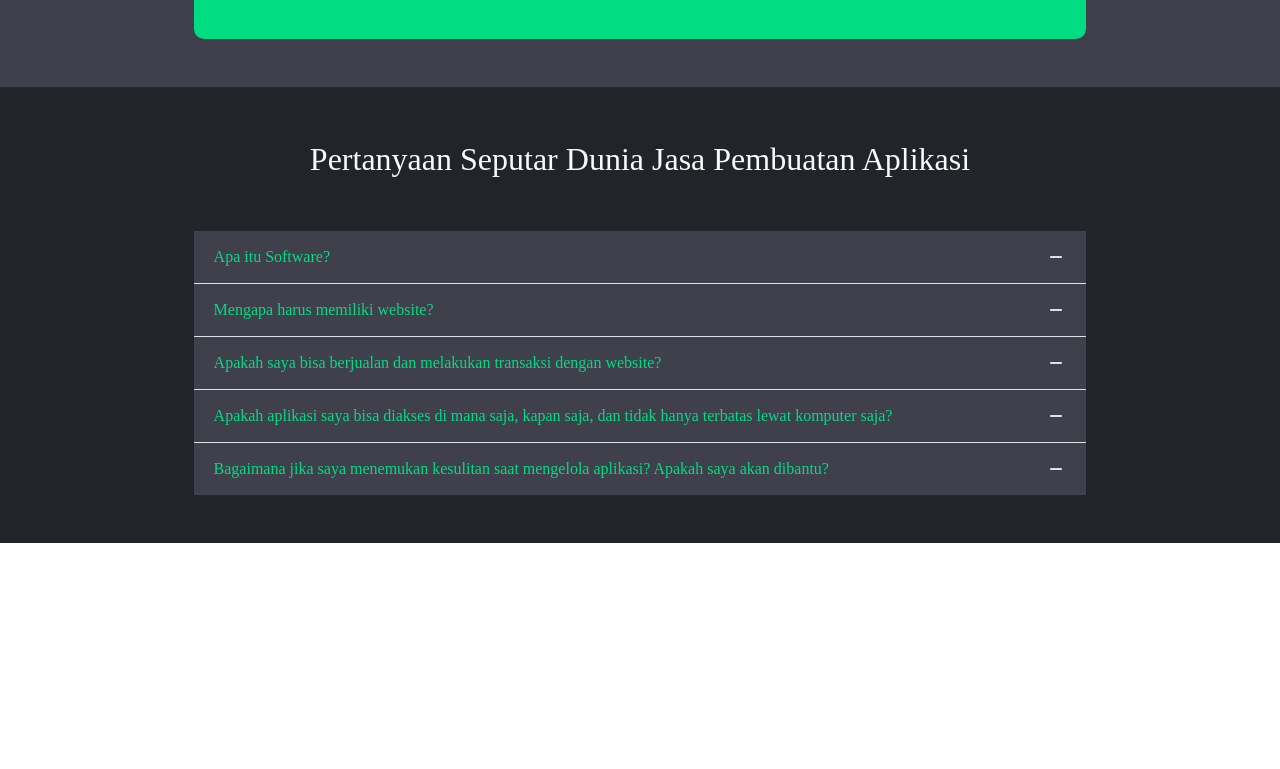
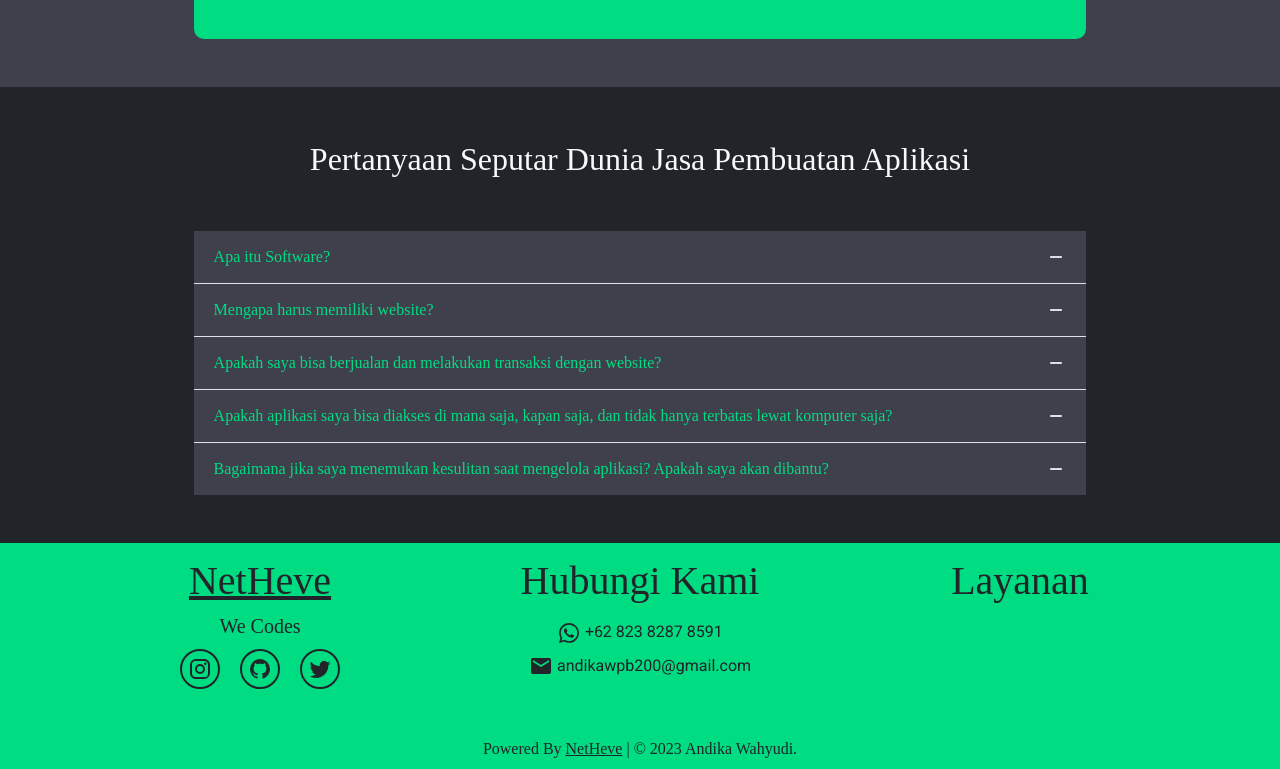
Before and after one commit to gsnipedev/andika-biz, a Nuxt app: page / in a window 1280 px wide. Shown: the part 1756-2525 px from the top of the page. Before the commit the page ends 2299 px from the top, so only its background shows below. Built offline with nearby package versions, Linux system fonts and the light colour scheme; a web font is replaced by a local one.

Commit message:
add footer

```diff
--- /dev/null
+++ b/components/GFooter.vue
@@ -0,0 +1,122 @@
+<template>
+  <footer class="footer p-2">
+    <div class="container">
+      <div class="row">
+        <div class="col-12 col-lg-4 text-center">
+          <p class="big-title fs-1 patua m-0">NetHeve</p>
+          <p class="sub-title fs-5 patua m-0">We Codes</p>
+
+          <div class="d-flex justify-content-center mt-2" style="gap: 20px">
+            <button class="soc-button">
+              <svg style="width: 24px; height: 24px" viewBox="0 0 24 24">
+                <path
+                  fill="currentColor"
+                  d="M7.8,2H16.2C19.4,2 22,4.6 22,7.8V16.2A5.8,5.8 0 0,1 16.2,22H7.8C4.6,22 2,19.4 2,16.2V7.8A5.8,5.8 0 0,1 7.8,2M7.6,4A3.6,3.6 0 0,0 4,7.6V16.4C4,18.39 5.61,20 7.6,20H16.4A3.6,3.6 0 0,0 20,16.4V7.6C20,5.61 18.39,4 16.4,4H7.6M17.25,5.5A1.25,1.25 0 0,1 18.5,6.75A1.25,1.25 0 0,1 17.25,8A1.25,1.25 0 0,1 16,6.75A1.25,1.25 0 0,1 17.25,5.5M12,7A5,5 0 0,1 17,12A5,5 0 0,1 12,17A5,5 0 0,1 7,12A5,5 0 0,1 12,7M12,9A3,3 0 0,0 9,12A3,3 0 0,0 12,15A3,3 0 0,0 15,12A3,3 0 0,0 12,9Z"
+                />
+              </svg>
+            </button>
+
+            <button class="soc-button">
+              <svg style="width: 24px; height: 24px" viewBox="0 0 24 24">
+                <path
+                  fill="currentColor"
+                  d="M12,2A10,10 0 0,0 2,12C2,16.42 4.87,20.17 8.84,21.5C9.34,21.58 9.5,21.27 9.5,21C9.5,20.77 9.5,20.14 9.5,19.31C6.73,19.91 6.14,17.97 6.14,17.97C5.68,16.81 5.03,16.5 5.03,16.5C4.12,15.88 5.1,15.9 5.1,15.9C6.1,15.97 6.63,16.93 6.63,16.93C7.5,18.45 8.97,18 9.54,17.76C9.63,17.11 9.89,16.67 10.17,16.42C7.95,16.17 5.62,15.31 5.62,11.5C5.62,10.39 6,9.5 6.65,8.79C6.55,8.54 6.2,7.5 6.75,6.15C6.75,6.15 7.59,5.88 9.5,7.17C10.29,6.95 11.15,6.84 12,6.84C12.85,6.84 13.71,6.95 14.5,7.17C16.41,5.88 17.25,6.15 17.25,6.15C17.8,7.5 17.45,8.54 17.35,8.79C18,9.5 18.38,10.39 18.38,11.5C18.38,15.32 16.04,16.16 13.81,16.41C14.17,16.72 14.5,17.33 14.5,18.26C14.5,19.6 14.5,20.68 14.5,21C14.5,21.27 14.66,21.59 15.17,21.5C19.14,20.16 22,16.42 22,12A10,10 0 0,0 12,2Z"
+                />
+              </svg>
+            </button>
+
+            <button class="soc-button">
+              <svg style="width: 24px; height: 24px" viewBox="0 0 24 24">
+                <path
+                  fill="currentColor"
+                  d="M22.46,6C21.69,6.35 20.86,6.58 20,6.69C20.88,6.16 21.56,5.32 21.88,4.31C21.05,4.81 20.13,5.16 19.16,5.36C18.37,4.5 17.26,4 16,4C13.65,4 11.73,5.92 11.73,8.29C11.73,8.63 11.77,8.96 11.84,9.27C8.28,9.09 5.11,7.38 3,4.79C2.63,5.42 2.42,6.16 2.42,6.94C2.42,8.43 3.17,9.75 4.33,10.5C3.62,10.5 2.96,10.3 2.38,10C2.38,10 2.38,10 2.38,10.03C2.38,12.11 3.86,13.85 5.82,14.24C5.46,14.34 5.08,14.39 4.69,14.39C4.42,14.39 4.15,14.36 3.89,14.31C4.43,16 6,17.26 7.89,17.29C6.43,18.45 4.58,19.13 2.56,19.13C2.22,19.13 1.88,19.11 1.54,19.07C3.44,20.29 5.7,21 8.12,21C16,21 20.33,14.46 20.33,8.79C20.33,8.6 20.33,8.42 20.32,8.23C21.16,7.63 21.88,6.87 22.46,6Z"
+                />
+              </svg>
+            </button>
+          </div>
+        </div>
+        <div class="col-12 col-lg-4 text-center">
+          <p class="big-title-2 fs-1 patua m-0 mb-2">Hubungi Kami</p>
+          <div class="mb-2">
+            <span>
+              <svg style="width: 24px; height: 24px" viewBox="0 0 24 24">
+                <path
+                  fill="currentColor"
+                  d="M12.04 2C6.58 2 2.13 6.45 2.13 11.91C2.13 13.66 2.59 15.36 3.45 16.86L2.05 22L7.3 20.62C8.75 21.41 10.38 21.83 12.04 21.83C17.5 21.83 21.95 17.38 21.95 11.92C21.95 9.27 20.92 6.78 19.05 4.91C17.18 3.03 14.69 2 12.04 2M12.05 3.67C14.25 3.67 16.31 4.53 17.87 6.09C19.42 7.65 20.28 9.72 20.28 11.92C20.28 16.46 16.58 20.15 12.04 20.15C10.56 20.15 9.11 19.76 7.85 19L7.55 18.83L4.43 19.65L5.26 16.61L5.06 16.29C4.24 15 3.8 13.47 3.8 11.91C3.81 7.37 7.5 3.67 12.05 3.67M8.53 7.33C8.37 7.33 8.1 7.39 7.87 7.64C7.65 7.89 7 8.5 7 9.71C7 10.93 7.89 12.1 8 12.27C8.14 12.44 9.76 14.94 12.25 16C12.84 16.27 13.3 16.42 13.66 16.53C14.25 16.72 14.79 16.69 15.22 16.63C15.7 16.56 16.68 16.03 16.89 15.45C17.1 14.87 17.1 14.38 17.04 14.27C16.97 14.17 16.81 14.11 16.56 14C16.31 13.86 15.09 13.26 14.87 13.18C14.64 13.1 14.5 13.06 14.31 13.3C14.15 13.55 13.67 14.11 13.53 14.27C13.38 14.44 13.24 14.46 13 14.34C12.74 14.21 11.94 13.95 11 13.11C10.26 12.45 9.77 11.64 9.62 11.39C9.5 11.15 9.61 11 9.73 10.89C9.84 10.78 10 10.6 10.1 10.45C10.23 10.31 10.27 10.2 10.35 10.04C10.43 9.87 10.39 9.73 10.33 9.61C10.27 9.5 9.77 8.26 9.56 7.77C9.36 7.29 9.16 7.35 9 7.34C8.86 7.34 8.7 7.33 8.53 7.33Z"
+                />
+              </svg>
+            </span>
+
+            <a class="heebo"> +62 823 8287 8591</a>
+          </div>
+
+          <div>
+            <span>
+              <svg style="width: 24px; height: 24px" viewBox="0 0 24 24">
+                <path
+                  fill="currentColor"
+                  d="M20,8L12,13L4,8V6L12,11L20,6M20,4H4C2.89,4 2,4.89 2,6V18A2,2 0 0,0 4,20H20A2,2 0 0,0 22,18V6C22,4.89 21.1,4 20,4Z"
+                />
+              </svg>
+            </span>
+
+            <a class="heebo"> andikawpb200@gmail.com</a>
+          </div>
+        </div>
+        <div class="col-12 col-lg-4 text-center">
+          <p class="fs-1 patua">Layanan</p>
+        </div>
+      </div>
+
+      <div class="patua text-center mt-5">Powered By <u>NetHeve</u> | © 2023 Andika Wahyudi.</div>
+    </div>
+  </footer>
+</template>
+
+<style scoped lang="scss">
+.footer {
+  background-color: $green;
+}
+
+.big-title {
+  text-decoration: underline;
+}
+
+a {
+  color: inherit;
+  cursor: pointer;
+  text-decoration: none;
+
+  &:hover {
+    font-weight: bold;
+  }
+}
+
+.soc-button {
+  border-radius: 9999px;
+  aspect-ratio: 1;
+  display: grid;
+  place-items: center;
+  transition: 0.2s all;
+
+  background-color: $green;
+  color: $altdark;
+  border: 2px solid $altdark;
+
+  &:hover {
+    background-color: $altdark;
+    color: $green;
+    border: 2px solid transparent;
+  }
+}
+
+.row > * {
+  margin-bottom: 50px;
+}
+
+@media screen and (min-width: 992px) {
+  .row > * {
+    margin-bottom: 0;
+  }
+}
+</style>
--- a/pages/index.vue
+++ b/pages/index.vue
@@ -1,3 +1,5 @@
+import { Footer } from '~~/.nuxt/components';
+
 <template>
   <section class="top-banner">
     <div class="container py-5">
@@ -14,6 +16,7 @@
   <Secondsection />
   <Thirdsection />
   <Qnasection />
+  <GFooter />
 </template>
 
 <style scoped lang="scss">
```
